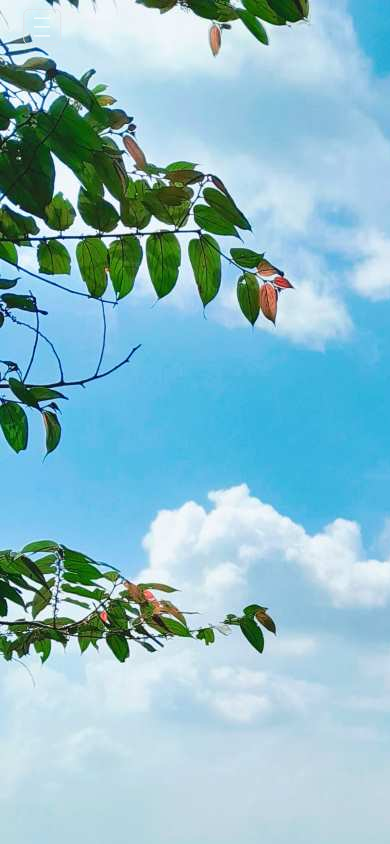
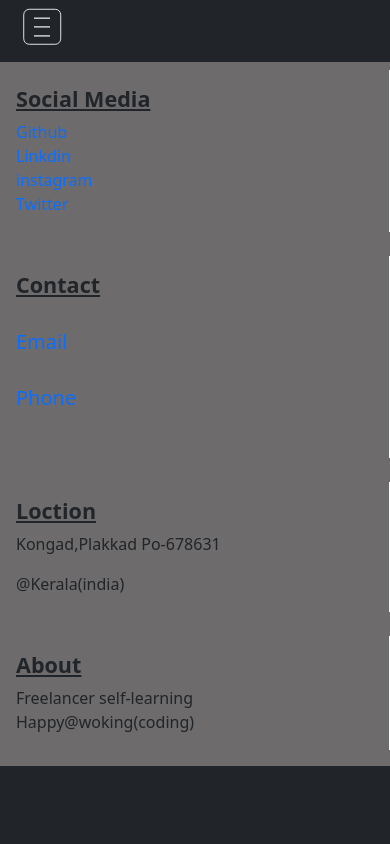
Before and after one commit to mhd-sulu-786/Futur-Lern, a plain HTML site: page index.html in a window 390 px wide. Drawn offline with Linux system fonts and the light colour scheme.

Commit message:
set responsive footer

```diff
--- a/index.html
+++ b/index.html
@@ -11,11 +11,11 @@
     <navbar class="row  navbar m-0 p-0">
       <icons class="bg-secondary  navbar-icons p-3">
 
-      <name class="btn btn-warning border border-danger text-danger rounded-3 col-4 "><i><strong>DEVELOPER:</strong>("MUHAMMED SULAIMAN.T")</i></name>
-      <button class="btn btn-primary border border-dark text-dark col-1 mx-5  ">Home</button>
-      <button class="btn btn-primary border border-dark text-dark col-1 mx-5">About</button>
-      <button class="btn btn-primary border border-dark text-dark col-1 mx-5 ">Profilo</button>
-      <button class="btn btn-primary border border-dark text-dark col-1 mx-5">Contact</button>
+      <name class="btn btn-warning border border-danger text-danger rounded-3 col-4 "><i href=""><strong>DEVELOPER:</strong>("MUHAMMED SULAIMAN.T")</i></name>
+      <button class="btn btn-primary border border-dark text-dark col-1 mx-5  "  href="">Home</button>
+      <button class="btn btn-primary border border-dark text-dark col-1 mx-5"  href="">About</button>
+      <button class="btn btn-primary border border-dark text-dark col-1 mx-5 "  href="">Profilo</button>
+      <button class="btn btn-primary border border-dark text-dark col-1 mx-5"  href="">Contact</button>
 
     </icons>
   </navbar>
@@ -32,8 +32,8 @@
       </div>
       <div class="col mb-3">
 
-      <span class="fw-bold p-2 mt-2 text-wrap">Muhammedsulaiman.T</span><br>
-      <span class="px-2 fst-italic">The Man@DEVELOPER</span>
+      <span class="fw-bold p-2 mt-2 text-wrap" href="https://www.linkedin.com/in/muhammad-sulaiman-t-6b6141245">Muhammedsulaiman.T</span><br>
+      <span class="px-2 fst-italic" href="https://www.linkedin.com/in/muhammad-sulaiman-t-6b6141245">The Man@DEVELOPER</span>
 
       </div>
 
@@ -45,6 +45,43 @@
       <button class="btn btn-dark border border-white text-white fw-bold col-6 m-3 ">Contact</button><br><br>
       <span href="https://www.linkedin.com/in/muhammad-sulaiman-t-6b6141245" class=" fst-italic fw-bold p-3 pb-0  ">Created by@mhdsulu786</span>
   </nav>
+  <footer class="row m-0 mt-3 col-md-12 p-0 ">
+    <div class="col-md-3 p-3 mb-3 mt-2 border-end border-white  footer-tag">
+      <h4 class="fw-bold text-decoration-underline ">Social Media</h4>
+      <a href="" class="text-decoration-none">Github</a><br>
+      <a href="" class="text-decoration-none">Linkdin</a><br>
+      <a href="" class="text-decoration-none">instagram</a><br>
+      <a href="" class="text-decoration-none">Twitter</a><br>
+    </div>
+
+    <div class="col-md-4 p-3 mb-3 mt-2 border-end border-white footer-tag">
+      <h4 class="fw-bold  text-decoration-underline">Contact</h4>
+
+
+      <a href="muhammedsulaimant367@gmail.com" class="text-decoration-none  m-0 p-0 px-2">
+        <h5 class="">Email</h5>
+      </a>
+
+      <a href="+91 9037435846" class="text-decoration-none  m-0 p-0 px-2">
+        <h5 class="">Phone</h5>
+      </a>
+
+    </div>
+    <div class="col-md-3 p-3 mb-3 mt-2 border-end border-white footer-tag">
+      <h4 class="fw-bold  text-decoration-underline">Loction</h4>
+        <p>Kongad,Plakkad Po-678631</p>
+        @Kerala(india)
+
+    </div>
+    <div class="col-md p-3 mb-3 mt-2 border-end border-white ">
+      <h4 class="fw-bold  text-decoration-underline">About</h4>
+      Freelancer
+      self-learning
+      Happy@woking(coding)
+    </div>
+
+
+  </footer>
 
 <!-- scrpt -->
   <script src="script.js"></script>
--- a/style.css
+++ b/style.css
@@ -25,6 +25,10 @@ span{
 }#nav-off{
   display: none;
 }
+footer{
+    background-color: rgb(109, 107, 107);
+}
+
 @media(max-width:1240px){
     .navbar,.navbar-icons{
         display: none;
```
Also changed, not shown: imgs/20221213_133842.jpg (deleted), imgs/Screenshot 2023-10-22 135547.png (deleted).
